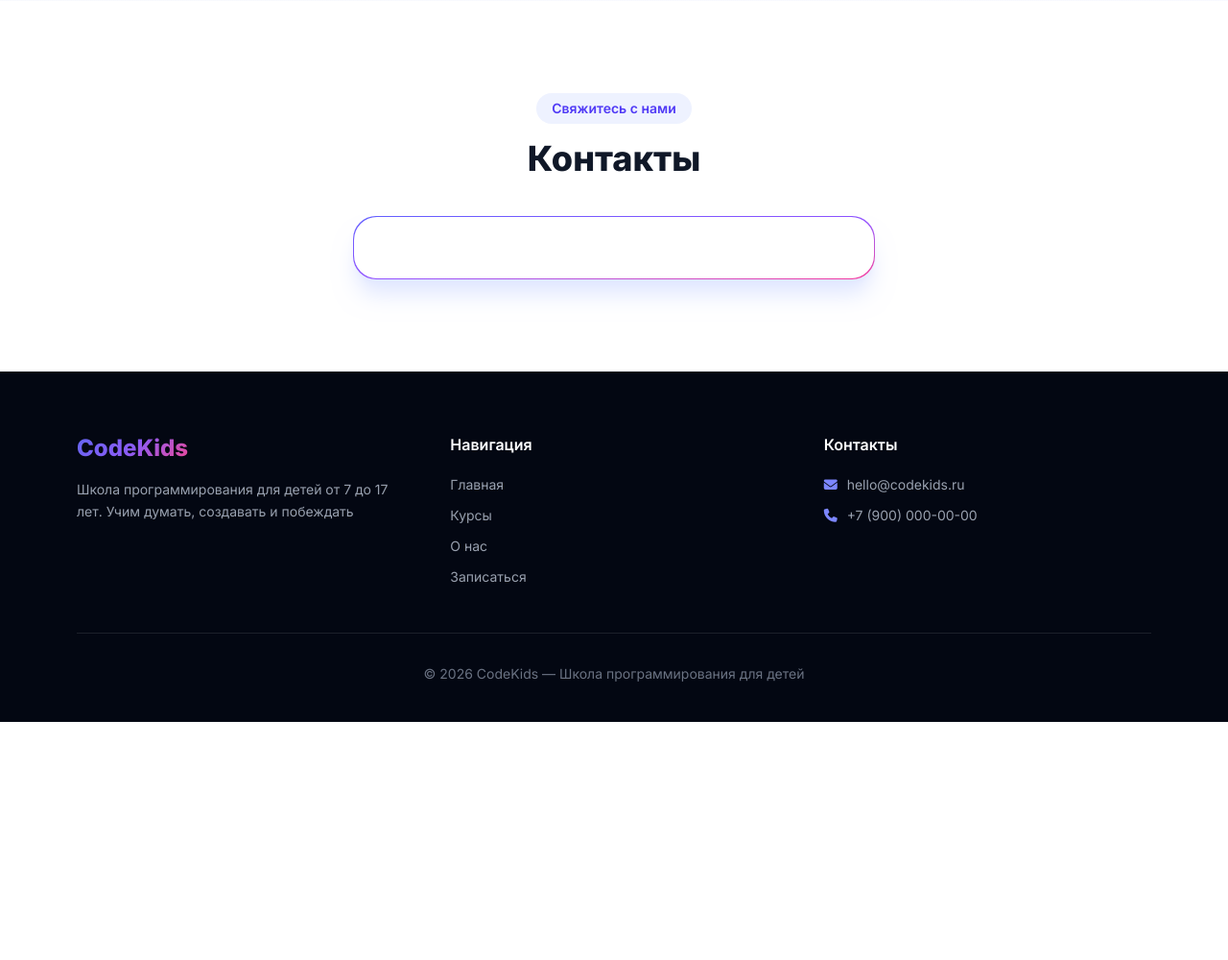
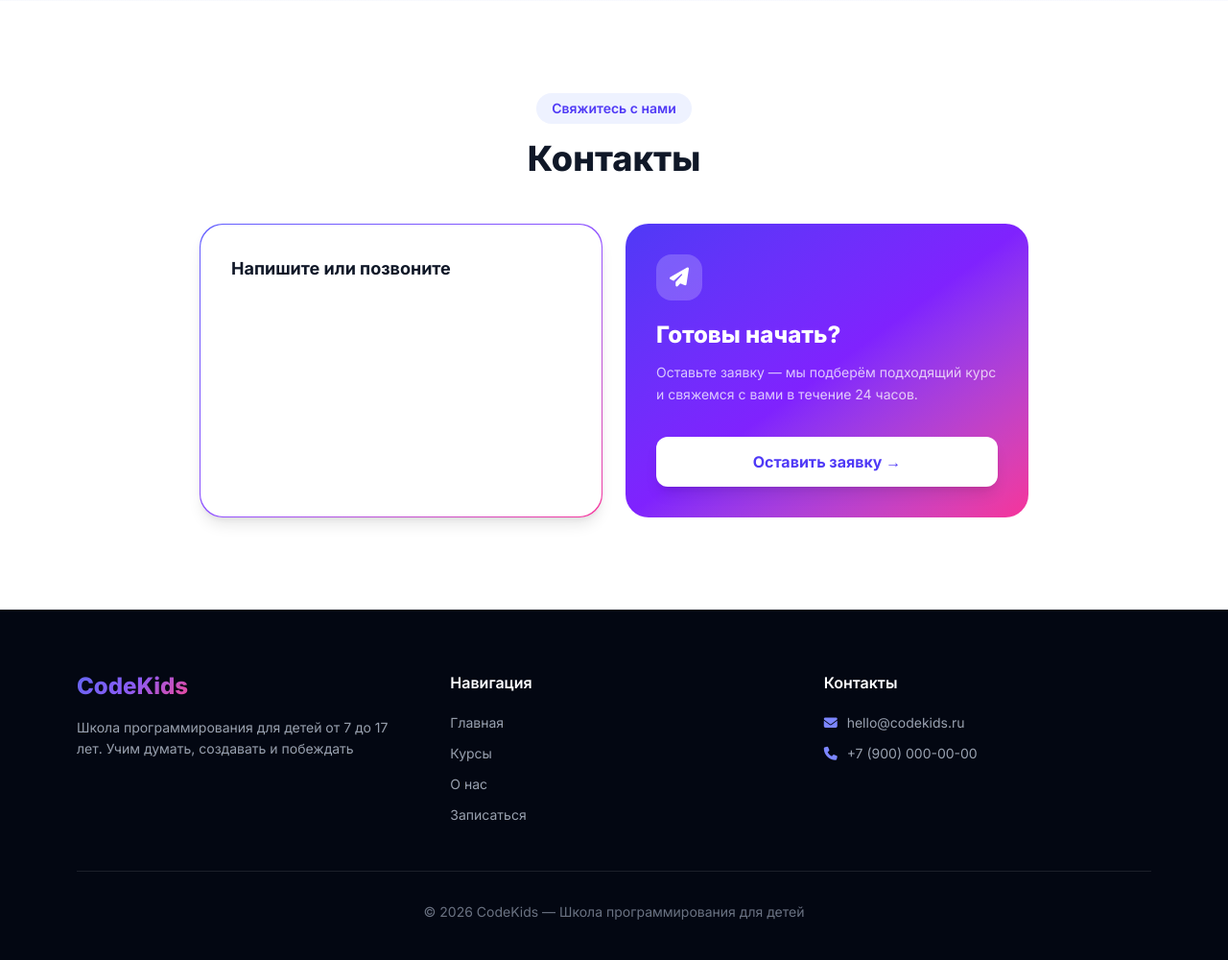
Before and after one commit to strongardo/codekids, a Django app: page / in a window 1280 px wide. Shown: the part 3642-4642 px from the top of the page at 96% size. Before the commit the page ends 4394 px from the top, so only its background shows below. Run offline with Django 5.2, Linux system fonts and the light colour scheme; data that the repository does not hold is empty.

Commit message:
Makes minor style adjustments on home page

```diff
--- a/templates/pages/home.html
+++ b/templates/pages/home.html
@@ -13,7 +13,7 @@
                 Набор открыт · Для детей 7–17 лет
             </span>
 
-            <h2 class="text-5xl sm:text-6xl font-extrabold text-white leading-tight mb-6">
+            <h2 class="text-3xl sm:text-5xl lg:text-6xl font-extrabold text-white leading-tight mb-6">
                 {{ hero.top_text }}<br class="hidden sm:block"/>
                 <span class="text-yellow-300">{{ hero.bottom_text }}</span>
             </h2>
@@ -258,14 +258,18 @@
 
     {# ── Contacts ─────────────────────────────────────────────────────────── #}
     <section id="contacts" class="py-24 bg-white fade-in">
-        <div class="max-w-xl mx-auto px-4">
-            <div class="text-center mb-10">
+        <div class="max-w-4xl mx-auto px-4">
+            <div class="text-center mb-12">
                 <span class="inline-block bg-indigo-50 text-indigo-600 text-sm font-semibold px-4 py-1.5 rounded-full mb-4">Свяжитесь с нами</span>
                 <h3 class="text-4xl font-extrabold text-gray-900">Контакты</h3>
             </div>
 
-            <div class="p-px bg-gradient-to-br from-indigo-500 via-violet-500 to-pink-500 rounded-3xl shadow-xl shadow-indigo-100">
-                <div class="bg-white p-8 rounded-3xl">
+            <div class="grid grid-cols-1 md:grid-cols-2 gap-6">
+
+                {# Левая колонка — способы связи #}
+                <div class="p-px bg-gradient-to-br from-indigo-500 via-violet-500 to-pink-500 rounded-3xl shadow-lg">
+                    <div class="bg-white p-8 rounded-3xl h-full">
+                        <h4 class="font-bold text-gray-900 text-lg mb-6">Напишите или позвоните</h4>
                         <div class="space-y-2">
                             {% if contacts.phone %}
                             <div class="flex items-center gap-4 p-3 rounded-xl hover:bg-gray-50 transition group">
@@ -305,26 +309,46 @@
                             </div>
                             {% endif %}
                         </div>
+                    </div>
+                </div>
+
+                {# Правая колонка — CTA + соцсети #}
+                <div class="bg-gradient-to-br from-indigo-600 via-violet-600 to-pink-500 rounded-3xl p-8 text-white flex flex-col justify-between">
+                    <div>
+                        <div class="w-12 h-12 rounded-2xl bg-white/20 flex items-center justify-center mb-5">
+                            <i class="fas fa-paper-plane text-white text-xl"></i>
+                        </div>
+                        <h4 class="font-extrabold text-white text-2xl mb-3">Готовы начать?</h4>
+                        <p class="text-white/75 text-sm leading-relaxed">
+                            Оставьте заявку — мы подберём подходящий курс и свяжемся с вами в течение 24 часов.
+                        </p>
+                    </div>
+
+                    <div class="mt-8">
+                        <a href="#application_form"
+                           class="w-full block text-center bg-white text-indigo-600 font-bold py-3.5 rounded-xl hover:bg-indigo-50 transition-all hover:scale-[1.02] active:scale-95 shadow-lg">
+                            Оставить заявку →
+                        </a>
 
                         {% if contacts.instagram_link or contacts.vk_link or contacts.youtube_link %}
-                    <div class="mt-6 border-t border-gray-100 pt-6 text-center">
-                        <h4 class="text-xs font-semibold text-gray-400 uppercase tracking-wider mb-4">Мы в соцсетях</h4>
-                        <div class="flex justify-center gap-3">
+                        <div class="mt-6 pt-6 border-t border-white/20">
+                            <p class="text-white/50 text-xs font-semibold uppercase tracking-wider mb-3">Мы в соцсетях</p>
+                            <div class="flex gap-3">
                                 {% if contacts.instagram_link %}
                                 <a href="{{ contacts.instagram_link }}" target="_blank"
-                               class="w-11 h-11 rounded-xl bg-gradient-to-br from-pink-500 to-rose-500 text-white flex items-center justify-center hover:scale-110 transition-transform shadow-md">
+                                   class="w-10 h-10 rounded-xl bg-white/20 hover:bg-white/30 text-white flex items-center justify-center transition-all hover:scale-110">
                                     <i class="fab fa-instagram text-lg"></i>
                                 </a>
                                 {% endif %}
                                 {% if contacts.vk_link %}
                                 <a href="{{ contacts.vk_link }}" target="_blank"
-                               class="w-11 h-11 rounded-xl bg-blue-600 text-white flex items-center justify-center hover:scale-110 transition-transform shadow-md">
+                                   class="w-10 h-10 rounded-xl bg-white/20 hover:bg-white/30 text-white flex items-center justify-center transition-all hover:scale-110">
                                     <i class="fab fa-vk text-lg"></i>
                                 </a>
                                 {% endif %}
                                 {% if contacts.youtube_link %}
                                 <a href="{{ contacts.youtube_link }}" target="_blank"
-                               class="w-11 h-11 rounded-xl bg-red-600 text-white flex items-center justify-center hover:scale-110 transition-transform shadow-md">
+                                   class="w-10 h-10 rounded-xl bg-white/20 hover:bg-white/30 text-white flex items-center justify-center transition-all hover:scale-110">
                                     <i class="fab fa-youtube text-lg"></i>
                                 </a>
                                 {% endif %}
@@ -332,6 +356,8 @@
                         </div>
                         {% endif %}
                     </div>
+                </div>
+
             </div>
         </div>
     </section>
--- a/templates/partials/feature_card.html
+++ b/templates/partials/feature_card.html
@@ -1,5 +1,5 @@
 <div class="group bg-white p-8 rounded-2xl border border-gray-100 shadow-sm hover:shadow-xl hover:-translate-y-1 transition-all duration-300">
-    <div class="mb-5 w-14 h-14 rounded-xl bg-gradient-to-br from-indigo-500 to-violet-600 flex items-center justify-center shadow-lg shadow-indigo-200/50">
+    <div class="mb-5 w-14 h-14 mx-auto rounded-xl bg-gradient-to-br from-indigo-500 to-violet-600 flex items-center justify-center shadow-lg shadow-indigo-200/50">
         <i class="fas fa-{{ feature.icon }} text-2xl text-white"></i>
     </div>
     <h4 class="text-xl font-bold mb-3 text-gray-900">{{ feature.title }}</h4>
--- a/templates/partials/review_slide.html
+++ b/templates/partials/review_slide.html
@@ -1,5 +1,5 @@
 <div class="review-slide">
-    <div class="bg-white p-6 rounded-2xl border border-gray-100 shadow-sm hover:shadow-lg transition-all duration-300 h-full flex flex-col">
+    <div class="bg-white p-6 rounded-2xl border border-gray-100 shadow-sm hover:shadow-lg transition-all duration-300 h-full flex flex-col text-left">
         <div class="text-5xl text-indigo-200 font-serif leading-none mb-2 select-none">"</div>
         <p class="text-gray-600 leading-relaxed text-sm flex-1 italic">{{ review.text }}</p>
         <div class="flex items-center mt-5 pt-4 border-t border-gray-100">
```
Lines whose indentation alone changed are shown as unchanged.
